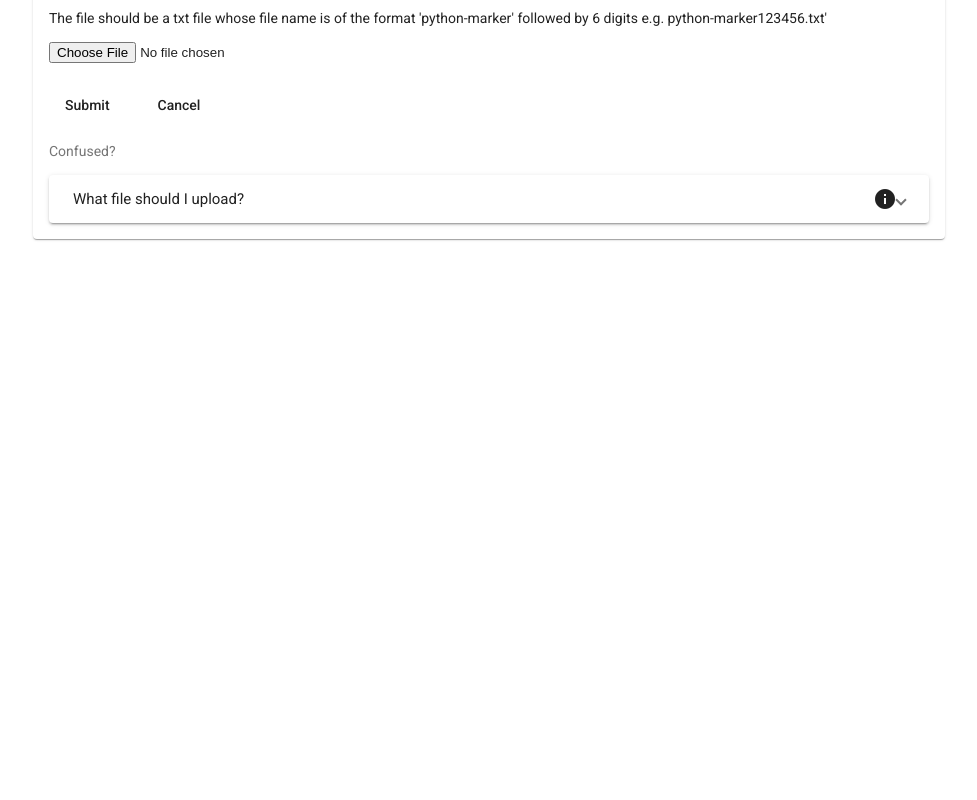
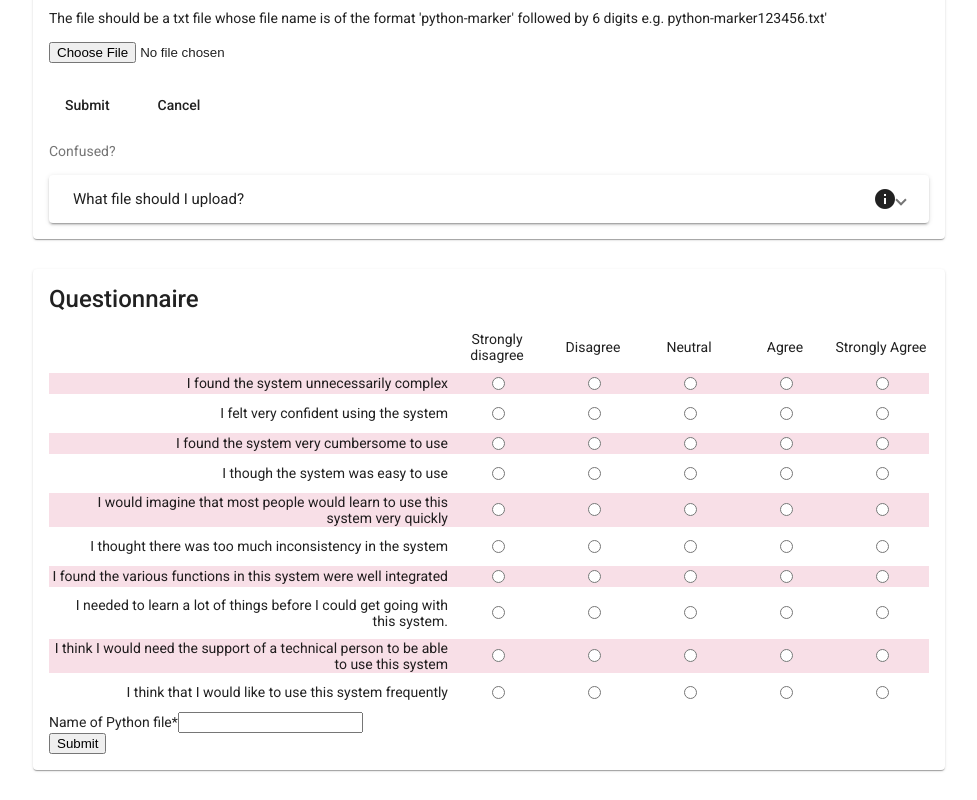
Before and after one commit to EMHodges/markerWebsite, an Angular app: page /upload in a window 1280 px wide. Shown: the part 457-1257 px from the top of the page, without its empty margins (151-1128 px from the left). Before the commit the page ends 826 px from the top, so only its background shows below. Built offline with nearby package versions, Linux system fonts and the light colour scheme.

Commit message:
adding questionnaire

```diff
--- a/src/app/download/download.service.ts
+++ b/src/app/download/download.service.ts
@@ -24,6 +24,7 @@ export class DownloadService {
   sendDownloadEmail(id: string) {
     var formData: any = new FormData();
       formData.append("id", id);
+      console.log(formData)
       this.http.post(this.GOOGLE_EMAIL_SCRIPT, formData).subscribe(
         (response) => {
           console.log(response);
--- a/src/app/upload/upload.component.html
+++ b/src/app/upload/upload.component.html
@@ -41,14 +41,47 @@
                   <li>Click the submit link at the bottom of the page</li>
                   <li>Upload the downloaded file by clicking 'choose file' above and selecting this downloaded file</li>
               </mat-card-content>
-
             </mat-expansion-panel>
         </mat-accordion>
     </mat-card-content>
+    </mat-card>
 
+    <mat-card class="example-card">
+        <mat-card-title>Questionnaire</mat-card-title>
+        <mat-card-content>
+        <form [formGroup]="form" (ngSubmit)="submitQuestionnaire()">
+            <table>
+                <col span='1' class="wide">
+                <thead>
+                    <tr>
+                        <th></th>
+                        <th>Strongly disagree</th>
+                        <th>Disagree</th>
+                        <th>Neutral</th>
+                        <th>Agree</th>
+                        <th>Strongly Agree</th>
+                    </tr>
+                </thead>
+                <tbody>
+                    <ng-container *ngFor="let control of form.controls | keyvalue">
+                        <tr>
+                            <td class='k'>{{ option[control.key] }}</td>
+                            <td><input class='u' type="radio" value="1" name={{control.key}} formControlName={{control.key}}> </td>
+                            <td><input type="radio" value="2" name={{control.key}} formControlName={{control.key}}> </td>
+                            <td><input type="radio" value="3" name={{control.key}} formControlName={{control.key}}> </td>
+                            <td><input type="radio" value="4" name={{control.key}} formControlName={{control.key}}> </td>
+                            <td><input type="radio" value="5" name={{control.key}} formControlName={{control.key}}> </td>
+                        </tr>
+                    </ng-container>
+                </tbody>
+            </table>
+            <div *ngIf="validFileNotSubmitted | async">
+                <label for="id">Name of Python file*</label>
+                <input id="id" type="text" [formControl]="id">
+            </div>
+            <button class= "btn btn-primary" type="submit" [disabled]="!form.valid">Submit</button>
+        </form>
+    </mat-card-content>
     </mat-card>
-</div>
-
-<div class="main">
 
 </div>
--- a/src/app/upload/upload.component.scss
+++ b/src/app/upload/upload.component.scss
@@ -22,6 +22,7 @@
 .example-card {
     margin-bottom: 30px;
     min-width: 55rem;
+    max-width: 55rem;
 }
 
 .invalid {
@@ -31,3 +32,31 @@
 .success {
     color: green
 }
+
+table{
+    width: 100%;
+    table-layout: fixed;
+    column-width: 0.2rem;
+    border-collapse: separate;
+    border-spacing: 0 9px;
+    border: lightpink;
+}
+
+th{
+    font-weight: normal;
+}
+
+td {
+    text-align: center;
+}
+tbody tr:nth-child(odd){
+    background-color: rgb(248, 223, 231);
+  }
+
+.k {
+    text-align: right;
+}
+
+.wide {
+    width: 400px;
+  }
--- a/src/app/upload/upload.component.ts
+++ b/src/app/upload/upload.component.ts
@@ -1,4 +1,7 @@
-import { Component, OnInit } from '@angular/core';
+import { HttpClient } from '@angular/common/http';
+import { Component } from '@angular/core';
+import { FormControl, FormGroup, Validators } from '@angular/forms';
+import { BehaviorSubject } from 'rxjs';
 
 @Component({
   selector: 'app-upload',
@@ -7,17 +10,50 @@ import { Component, OnInit } from '@angular/core';
 })
 export class UploadComponent {
 
+  private GOOGLE_QUESTIONNAIRE_SCRIPT = "https://script.google.com/macros/s/AKfycbwOsT62Fd6pmu4VB_82b1Xx_9JIuxRPl336uKM0fIoaajE0lRhlO7IVeA9odGW89d7H/exec"
   private GOOGLE_UPLOAD_FILE_SCRIPT = "https://script.google.com/macros/s/AKfycbypUcqv65Q36I2S2_syaGYbrvpr3FWugpgN4o4SX-OlFEPPDus7Sf3tLgWISoeoZQ8YIw/exec";
   private file: File | null = null;
   noFileSubmitted = true;
   errorMessage = ''
   successMessage = ''
   loadingMessage = ''
+  validFileNotSubmitted: BehaviorSubject<boolean> = new BehaviorSubject<boolean>(true);;
 
-  constructor() { }
+  id = new FormControl('', Validators.required)
+
+  form = new FormGroup({
+    use_frequently: new FormControl(''),
+    complex: new FormControl(''),
+    easy: new FormControl(''),
+    technical_support: new FormControl(''),
+    integrated: new FormControl(''),
+    inconsistency: new FormControl(''),
+    imagine: new FormControl(''),
+    cumbersome: new FormControl(''),
+    confident: new FormControl(''),
+    learn: new FormControl('')
+  })
+
+  option: {[key: string]: string} = {
+    use_frequently: 'I think that I would like to use this system frequently',
+    complex: 'I found the system unnecessarily complex',
+    easy: 'I though the system was easy to use',
+    technical_support: 'I think I would need the support of a technical person to be able to use this system',
+    integrated: 'I found the various functions in this system were well integrated',
+    inconsistency: 'I thought there was too much inconsistency in the system',
+    imagine: 'I would imagine that most people would learn to use this system very quickly',
+    cumbersome: 'I found the system very cumbersome to use',
+    confident: 'I felt very confident using the system',
+    learn: 'I needed to learn a lot of things before I could get going with this system.'
+  }
+
+  constructor(private http: HttpClient) { }
 
   handleFileInput(event: any) {
     this.file = event.target.files[0];
+    if (this.file?.name && this.validFile(this.file?.name)) {
+      this.validFileNotSubmitted.next(false);
+    }
   }
 
   onSubmit() {
@@ -26,6 +62,10 @@ export class UploadComponent {
       this.loading()
 
       if (this.validFile(fileName)) {
+        this.id.setValue(fileName)
+        this.validFileNotSubmitted.next(false);
+
+
         const fr = new FileReader();
         fr.readAsArrayBuffer(this.file);
         fr.onload = f => {
@@ -40,6 +80,7 @@ export class UploadComponent {
               this.successMessage = e.filename + ' was successfully uploaded';
               this.errorMessage = ''
               this.loadingMessage = ''
+              this.validFileNotSubmitted.next(false);
             })
             .catch(err => { this.errorMessage = err; this.loadingMessage = ''});
           }
@@ -62,5 +103,26 @@ export class UploadComponent {
     this.loadingMessage = 'Loading...'
   }
 
+  submitQuestionnaire() {
+    var formData: FormData = new FormData();
+
+    Object.keys(this.form.value).forEach(key => {
+      formData.append(key, this.form.get(key)?.value)
+    })
+    formData.append("id", this.id.value)
+
+    this.http.post(this.GOOGLE_QUESTIONNAIRE_SCRIPT, formData).subscribe(
+      (response) => {
+        console.log(response);
+      },
+      (error) => {
+        console.log(error);
+      }
+    );
+
+
+
+  }
+
 
 }
```
